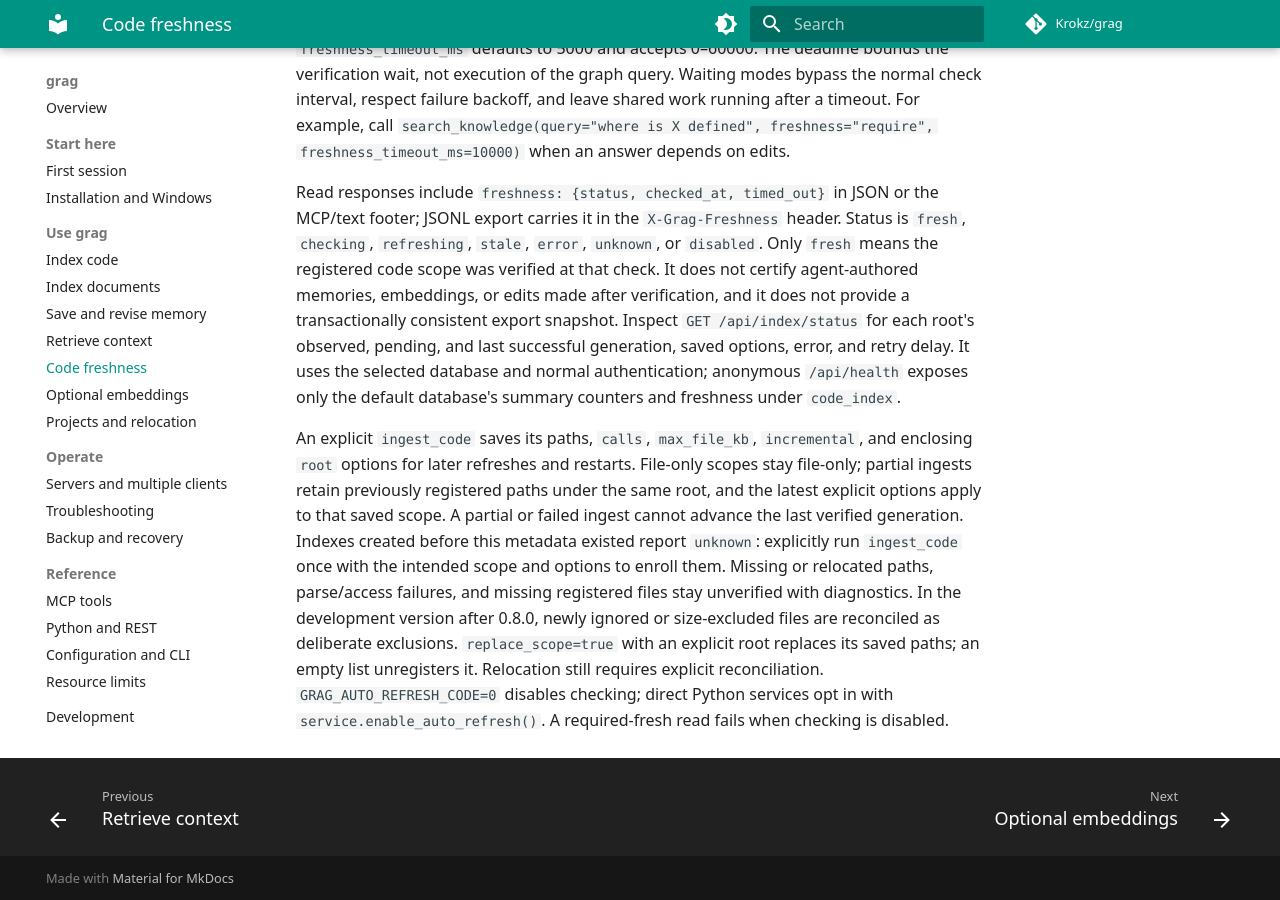
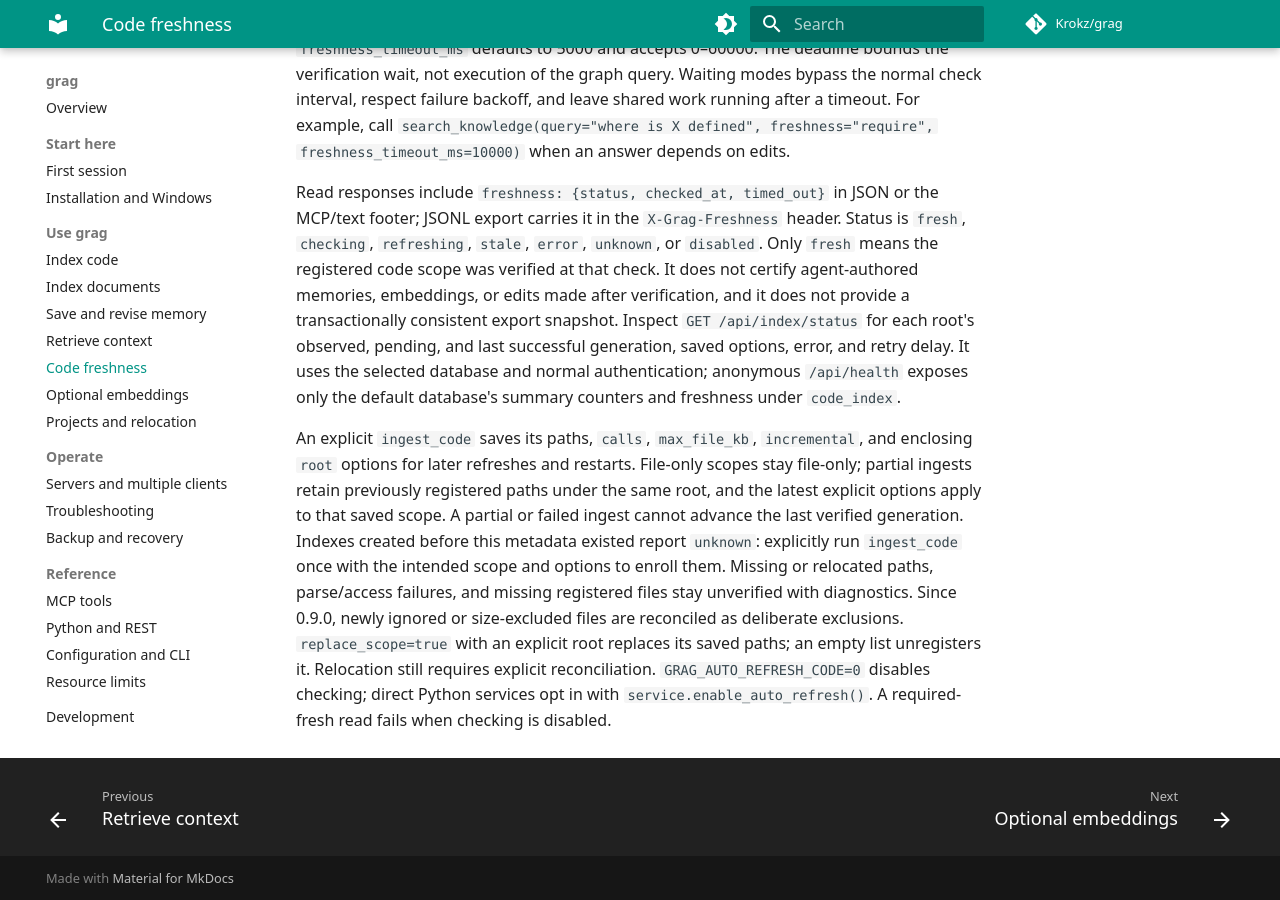
Before and after one commit to Krokz/grag, an MkDocs documentation site: the page built from docs/guides/freshness.md, in a window 1280 px wide and 900 px high, scrolled down 800 px. Built offline with MkDocs 1.6.1 and Material for MkDocs 9.7.7, drawn with Linux system fonts in a browser that asks for light colours; comment, search, counter and statistics services are not loaded.

```diff
--- a/docs/guides/freshness.md
+++ b/docs/guides/freshness.md
@@ -44,8 +44,8 @@ explicit options apply to that saved scope. A partial or failed ingest cannot
 advance the last verified generation. Indexes created before this metadata existed
 report `unknown`: explicitly run `ingest_code` once with the intended scope and
 options to enroll them. Missing or relocated paths, parse/access failures, and
-missing registered files stay unverified with diagnostics. In the development
-version after 0.8.0, newly ignored or size-excluded files are reconciled as deliberate
+missing registered files stay unverified with diagnostics. Since 0.9.0,
+newly ignored or size-excluded files are reconciled as deliberate
 exclusions. `replace_scope=true` with an explicit root replaces its saved paths; an
 empty list unregisters it. Relocation still requires explicit reconciliation. `GRAG_AUTO_REFRESH_CODE=0` disables checking; direct Python
 services opt in with `service.enable_auto_refresh()`. A required-fresh read fails
```
Also changed, not shown: 3 other files.
